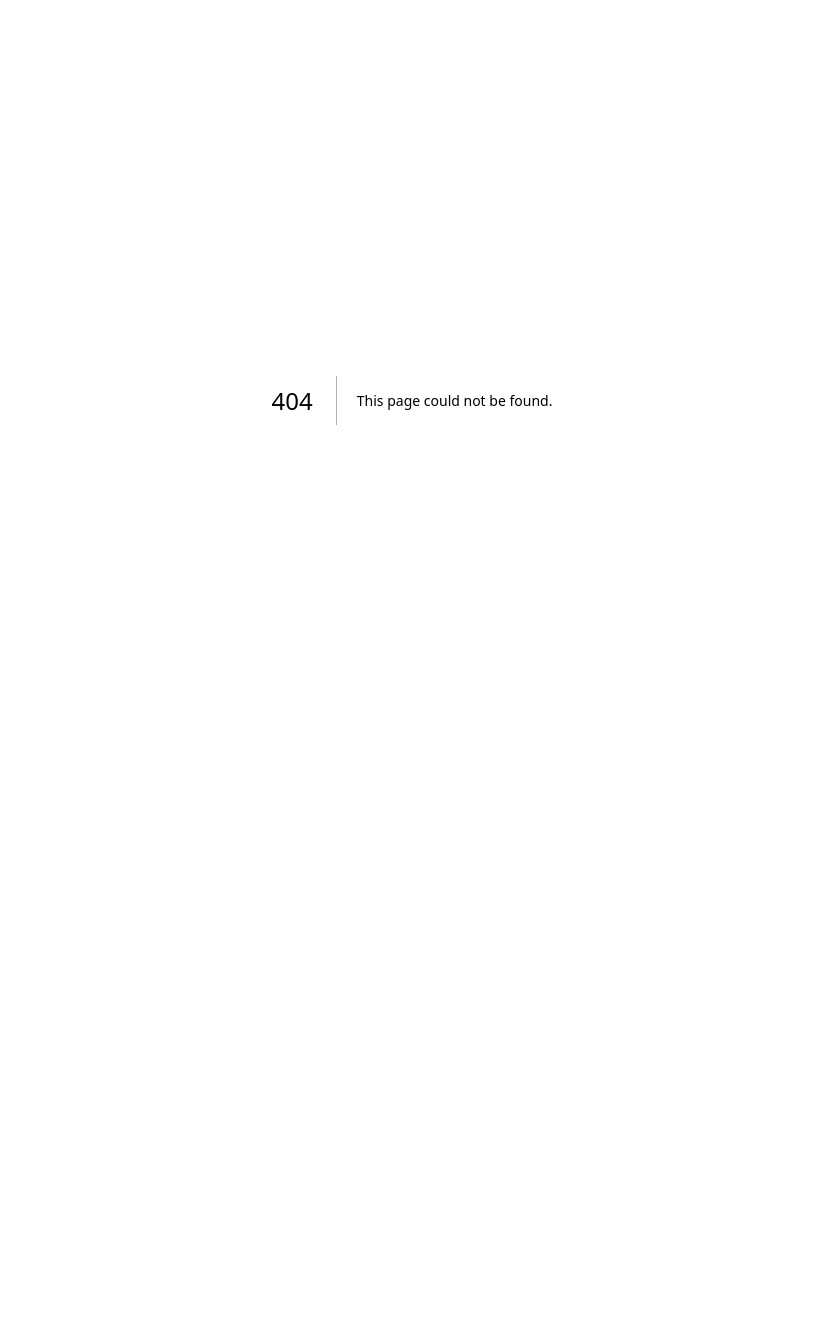
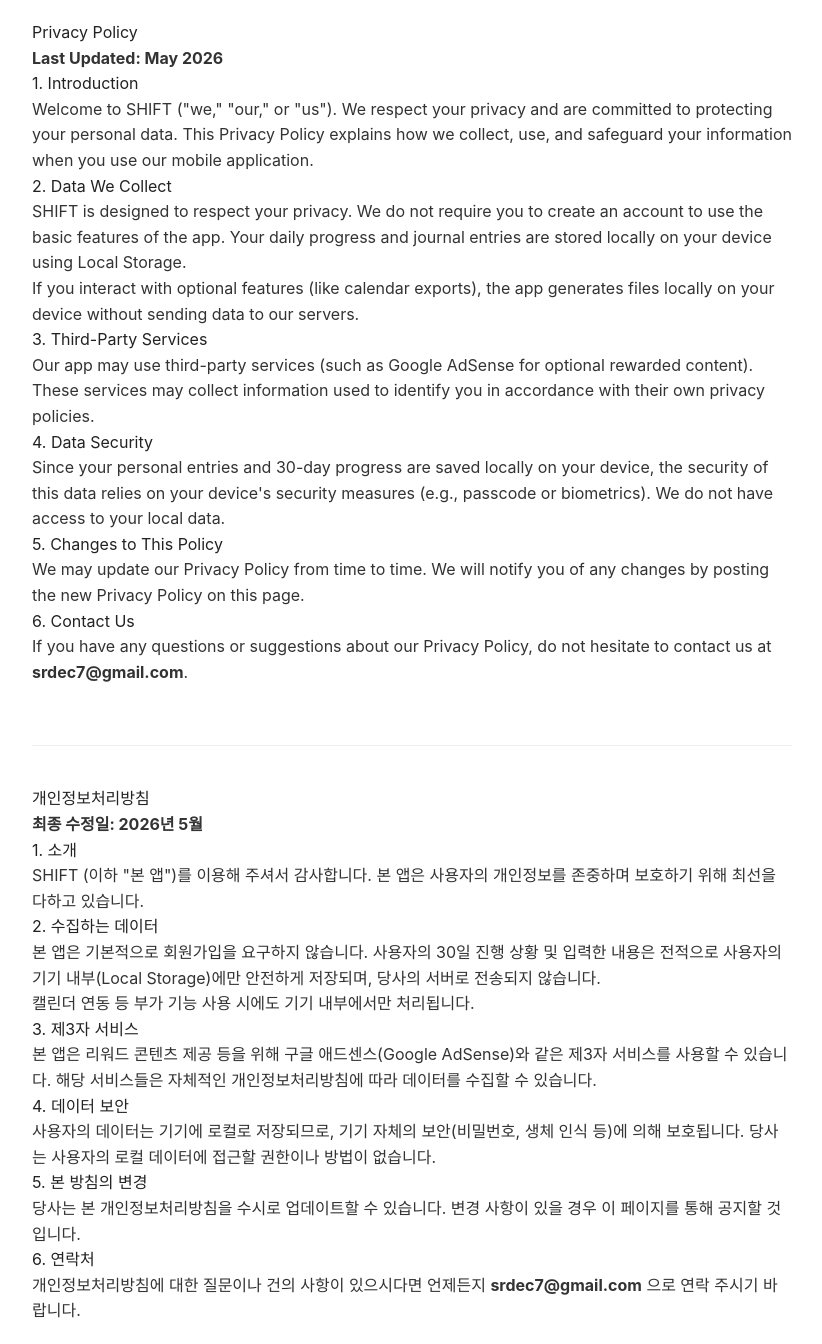
Before and after one commit to srdec7/SHIFT_FREE, a Next.js app: page /privacy in a window 1280 px wide. Before the commit this address had no page. Shown: the whole page, without its empty margins (228-1050 px from the left). Before the commit the page ends 800 px from the top, so only its background shows below. Built offline with nearby package versions, Linux system fonts and the light colour scheme.

Commit message:
fix: route privacy policy to a native Next.js page to fix Vercel 404

```diff
--- /dev/null
+++ b/src/app/privacy/page.tsx
@@ -0,0 +1,53 @@
+import React from 'react';
+
+export default function PrivacyPolicy() {
+  return (
+    <div style={{ fontFamily: '-apple-system, BlinkMacSystemFont, "Segoe UI", Roboto, Helvetica, Arial, sans-serif', lineHeight: 1.6, color: '#333', maxWidth: '800px', margin: '0 auto', padding: '20px', backgroundColor: '#fff' }}>
+      <h1 style={{ color: '#222' }}>Privacy Policy</h1>
+      <p><strong>Last Updated: May 2026</strong></p>
+
+      <h2 style={{ color: '#222' }}>1. Introduction</h2>
+      <p>Welcome to SHIFT ("we," "our," or "us"). We respect your privacy and are committed to protecting your personal data. This Privacy Policy explains how we collect, use, and safeguard your information when you use our mobile application.</p>
+
+      <h2 style={{ color: '#222' }}>2. Data We Collect</h2>
+      <p>SHIFT is designed to respect your privacy. We do not require you to create an account to use the basic features of the app. Your daily progress and journal entries are stored locally on your device using Local Storage.</p>
+      <p>If you interact with optional features (like calendar exports), the app generates files locally on your device without sending data to our servers.</p>
+
+      <h2 style={{ color: '#222' }}>3. Third-Party Services</h2>
+      <p>Our app may use third-party services (such as Google AdSense for optional rewarded content). These services may collect information used to identify you in accordance with their own privacy policies.</p>
+
+      <h2 style={{ color: '#222' }}>4. Data Security</h2>
+      <p>Since your personal entries and 30-day progress are saved locally on your device, the security of this data relies on your device's security measures (e.g., passcode or biometrics). We do not have access to your local data.</p>
+
+      <h2 style={{ color: '#222' }}>5. Changes to This Policy</h2>
+      <p>We may update our Privacy Policy from time to time. We will notify you of any changes by posting the new Privacy Policy on this page.</p>
+
+      <h2 style={{ color: '#222' }}>6. Contact Us</h2>
+      <p>If you have any questions or suggestions about our Privacy Policy, do not hesitate to contact us at <strong>srdec7@gmail.com</strong>.</p>
+
+      <div style={{ marginTop: '60px', paddingTop: '40px', borderTop: '1px solid #eee' }}>
+          <h1 style={{ color: '#222' }}>개인정보처리방침</h1>
+          <p><strong>최종 수정일: 2026년 5월</strong></p>
+
+          <h2 style={{ color: '#222' }}>1. 소개</h2>
+          <p>SHIFT (이하 "본 앱")를 이용해 주셔서 감사합니다. 본 앱은 사용자의 개인정보를 존중하며 보호하기 위해 최선을 다하고 있습니다.</p>
+
+          <h2 style={{ color: '#222' }}>2. 수집하는 데이터</h2>
+          <p>본 앱은 기본적으로 회원가입을 요구하지 않습니다. 사용자의 30일 진행 상황 및 입력한 내용은 전적으로 사용자의 기기 내부(Local Storage)에만 안전하게 저장되며, 당사의 서버로 전송되지 않습니다.</p>
+          <p>캘린더 연동 등 부가 기능 사용 시에도 기기 내부에서만 처리됩니다.</p>
+
+          <h2 style={{ color: '#222' }}>3. 제3자 서비스</h2>
+          <p>본 앱은 리워드 콘텐츠 제공 등을 위해 구글 애드센스(Google AdSense)와 같은 제3자 서비스를 사용할 수 있습니다. 해당 서비스들은 자체적인 개인정보처리방침에 따라 데이터를 수집할 수 있습니다.</p>
+
+          <h2 style={{ color: '#222' }}>4. 데이터 보안</h2>
+          <p>사용자의 데이터는 기기에 로컬로 저장되므로, 기기 자체의 보안(비밀번호, 생체 인식 등)에 의해 보호됩니다. 당사는 사용자의 로컬 데이터에 접근할 권한이나 방법이 없습니다.</p>
+
+          <h2 style={{ color: '#222' }}>5. 본 방침의 변경</h2>
+          <p>당사는 본 개인정보처리방침을 수시로 업데이트할 수 있습니다. 변경 사항이 있을 경우 이 페이지를 통해 공지할 것입니다.</p>
+
+          <h2 style={{ color: '#222' }}>6. 연락처</h2>
+          <p>개인정보처리방침에 대한 질문이나 건의 사항이 있으시다면 언제든지 <strong>srdec7@gmail.com</strong> 으로 연락 주시기 바랍니다.</p>
+      </div>
+    </div>
+  );
+}
```
